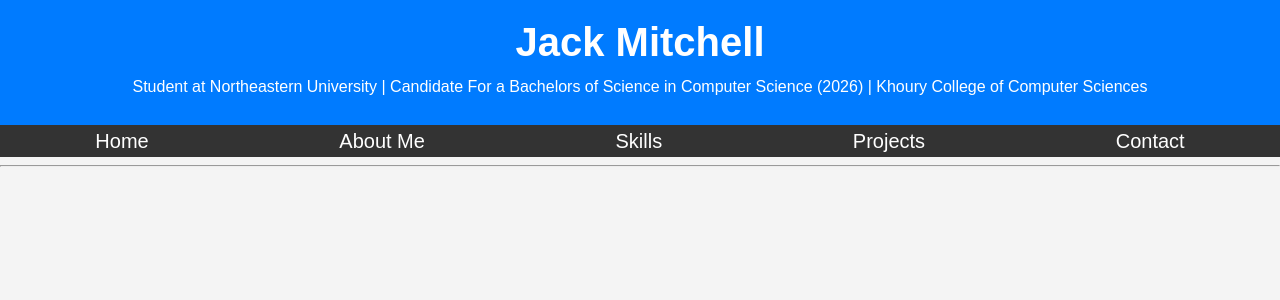
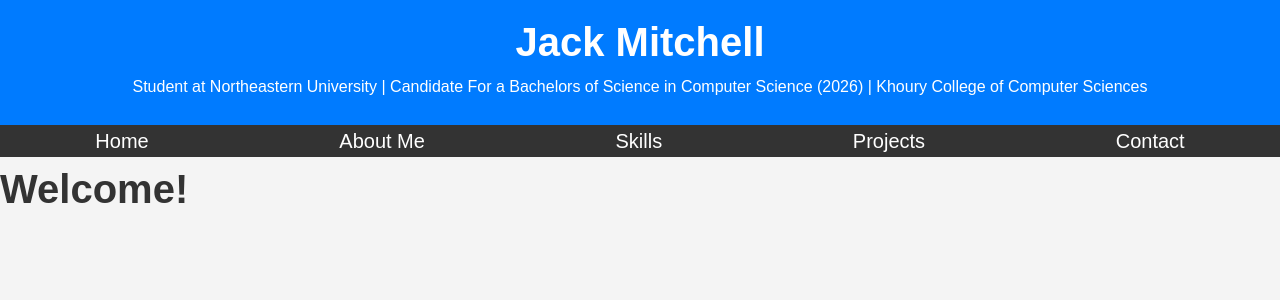
Before and after one commit to jackmitchellNU/Personal-Website, a React (Create React App) app in the folder jack-mitchell-website/: page / in a window 1280 px wide. Shown: the top 300 px of the page. Built offline with nearby package versions, Linux system fonts and the light colour scheme.

Commit message:
homepage

```diff
--- a/jack-mitchell-website/src/App.js
+++ b/jack-mitchell-website/src/App.js
@@ -17,7 +17,7 @@
         </header>
         <nav>
           <ul>
-            <li className="large-text"><Link to="/homepage">Home</Link></li>
+            <li className="large-text"><Link to="/">Home</Link></li>
             <li className="large-text"><Link to="/about">About Me</Link></li>
             <li className="large-text"><Link to="/skills">Skills</Link></li>
             <li className="large-text"><Link to="/projects">Projects</Link></li>
@@ -25,14 +25,12 @@
           </ul>
         </nav>
 
-        <hr />
-
       <Routes>
+        <Route path="/" element={<HomePage />} />
         <Route path="/about" element={<About />} />
         <Route path="/skills" element={<Skills />} />
         <Route path="/projects" element={<Projects />} />
         <Route path="/contact" element={<Contact />} />
-          <Route path="/homepage" element={<HomePage />} />
       </Routes>
       </div>
     </Router>
```
Lines whose indentation alone changed are shown as unchanged.
